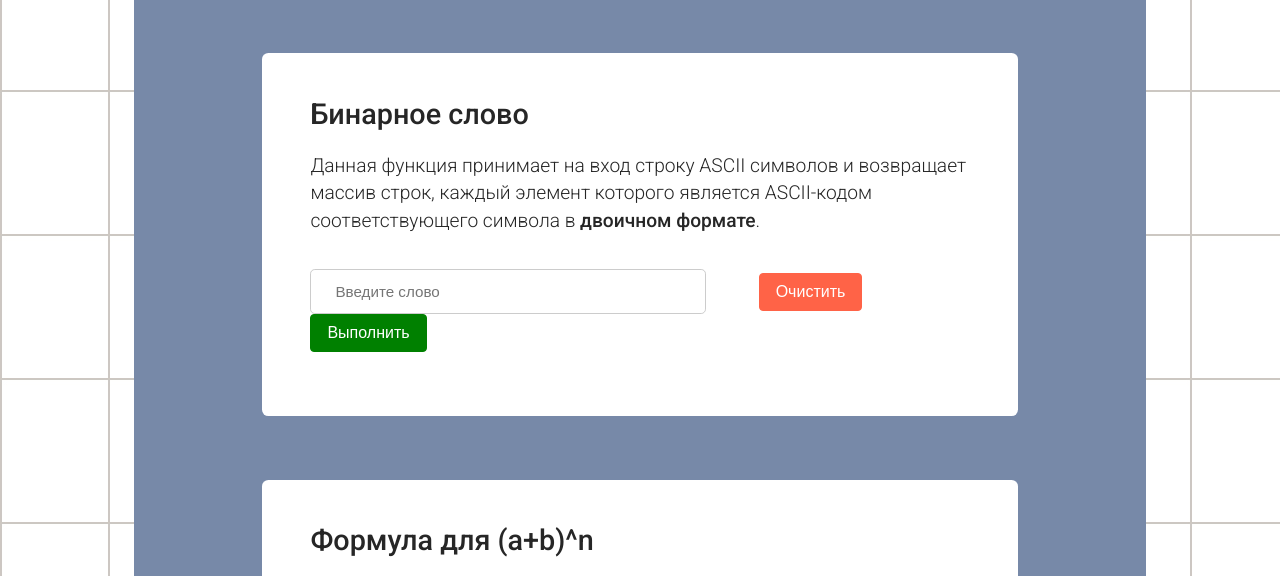
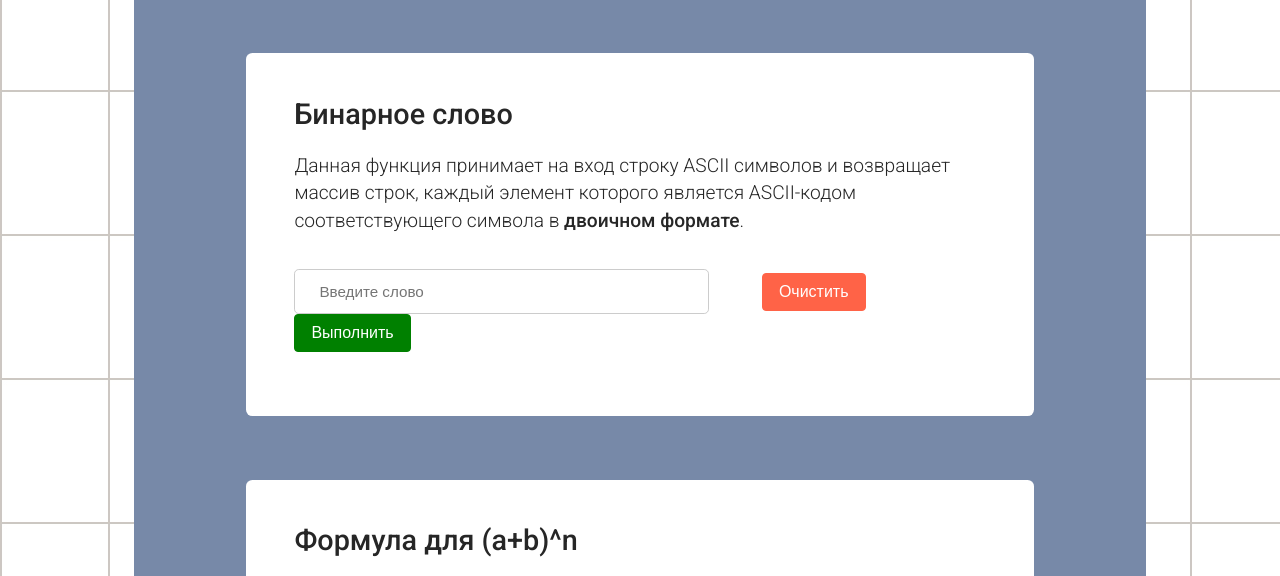
Before and after one commit to 0812-rolly/web-dev-course-SSU-2021, a plain HTML site: page Task-09_JS_and_DOM/index.html in a window 1280 px wide. Shown: the part 198-774 px from the top of the page. Drawn offline with Linux system fonts and the light colour scheme.

Commit message:
padding changed

```diff
--- a/Task-09_JS_and_DOM/styles.css
+++ b/Task-09_JS_and_DOM/styles.css
@@ -29,7 +29,7 @@ span {
 }
 .wrapper {
     margin: 5rem auto;
-    padding: 5rem 8rem 3.5rem 8rem;
+    padding: 5rem 7rem 3.5rem 7rem;
     width: 80%;
     background: rgb(119, 137, 168);
     border-radius: 0.8rem;
```
